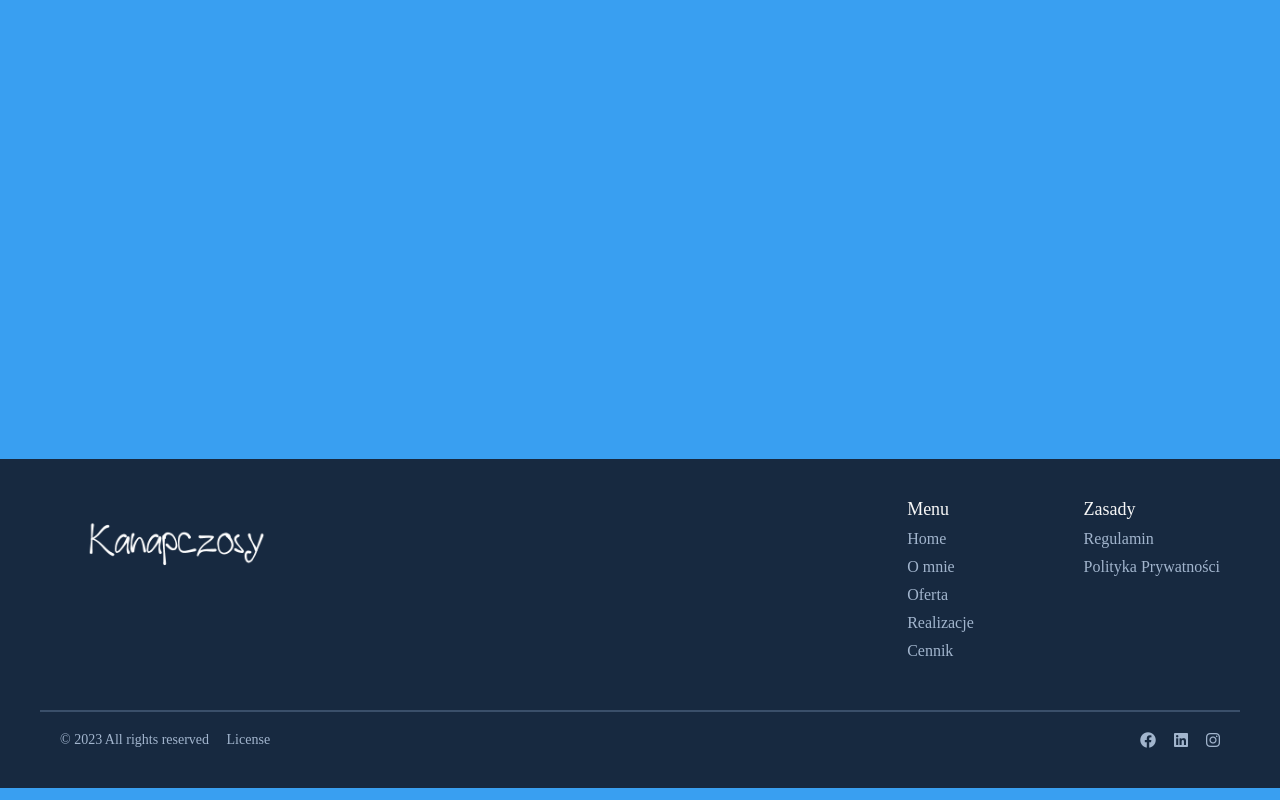
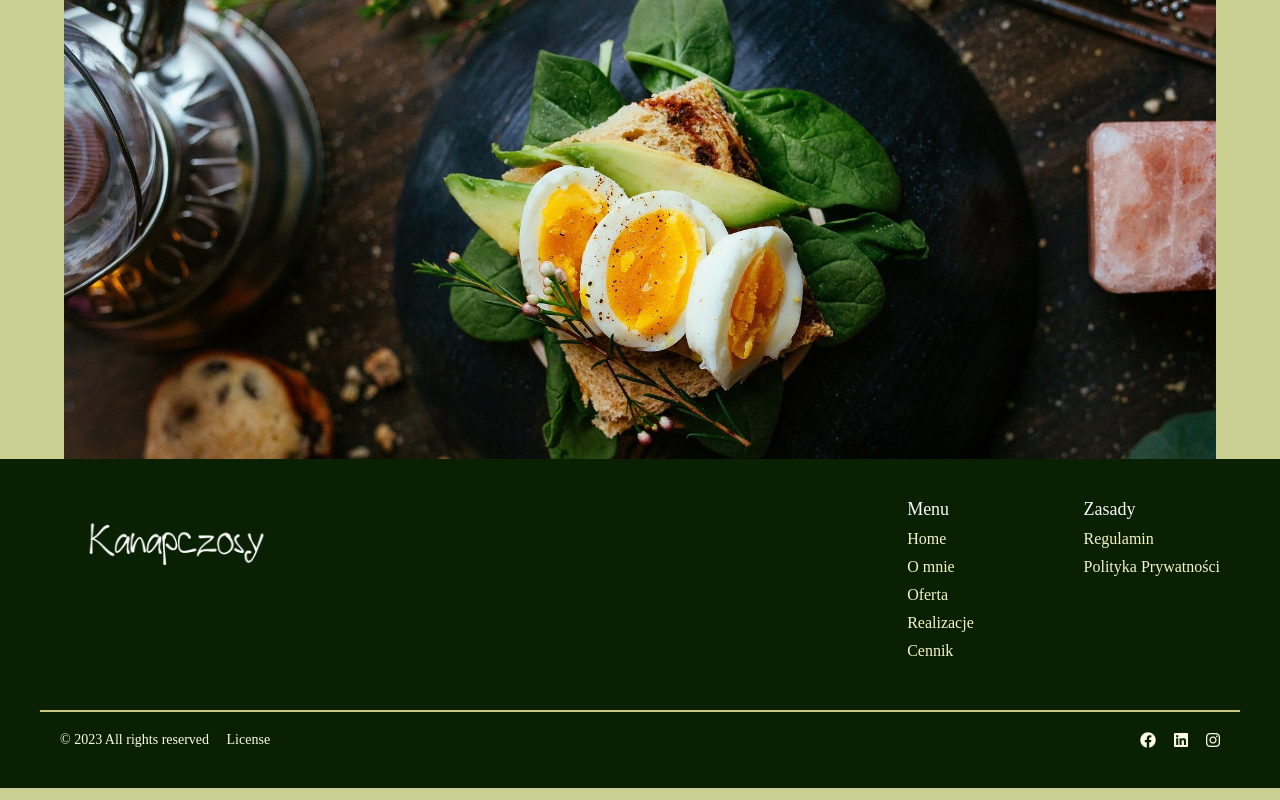
Before and after one commit to kasaparz/Responsive-footer, a plain HTML site: page index.html in a window 1280 px wide. Drawn offline with Linux system fonts and the light colour scheme.

Commit message:
changes colors in style.css

```diff
--- a/index.html
+++ b/index.html
@@ -17,7 +17,9 @@
 		<link rel="stylesheet" href="./style.css" />
 	</head>
 	<body>
+		<div class="main"></div>
 		<div class="wrapper">
+
 			<footer class="top">
 				<img src="./logo.png" />
 				<div class="links">
--- a/style.css
+++ b/style.css
@@ -5,9 +5,26 @@
 }
 
 body {
-	background-color: rgb(57, 159, 241);
+	background-color:#C8CF90;
 	color: #f7f7f7;
-	height: 100%;
+	height: 100vh;
+
+	display: flex;
+justify-content: center;
+
+}
+.main{
+	background-image: url("./img/main_picture.jpg");
+	width: 90%;
+	height: 500px;
+
+	background-size: cover;
+	background-position: center;
+	background-repeat: no-repeat;
+
+
+
+
 }
 
 .wrapper {
@@ -15,17 +32,18 @@ body {
 	left: 0;
 	bottom: 12px;
 	width: 100%;
-	background: #172940;
+	background: #092003;
 	padding: 20px;
 }
+
 footer.top {
 	display: flex;
 	align-items: flex-start;
 	justify-content: space-between;
 	margin: 0 auto;
-	color: #a2b5cd;
+	color: #f5f3cc;
 	padding: 20px;
-	border-bottom: 2px solid #3a4f6a;
+	border-bottom: 2px solid #CAC87E;
 }
 footer.top img {
 	width: 20%;
@@ -35,7 +53,7 @@ footer.bottom {
 	align-items: flex-start;
 	gap: 40px;
 	margin: 0 auto;
-	color: #a2b5cd;
+	color: #fcfbe7;
 
 	padding: 20px;
 	justify-content: space-between;
```
Also changed, not shown: img/main_picture.jpg (added).
